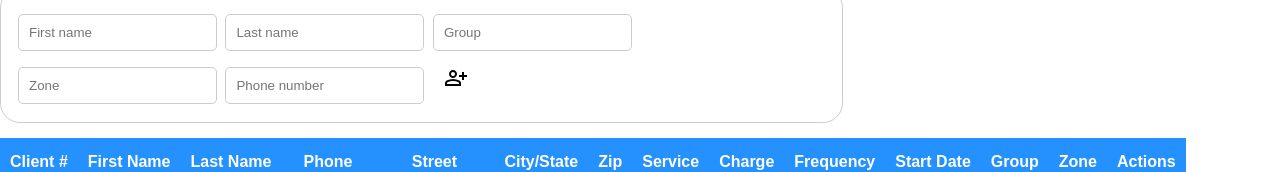
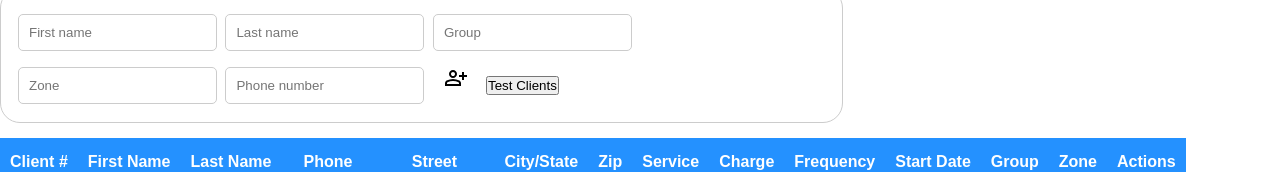
Before and after one commit to iphonemd/Cleaning-manager, a plain HTML site: page client-table.html in a window 1280 px wide. Shown: the part 129-301 px from the top of the page. Drawn offline with Linux system fonts and the light colour scheme.

Commit message:
Update client-table.html
to test clients

```diff
--- a/client-table.html
+++ b/client-table.html
@@ -34,6 +34,7 @@
     <input type="text" placeholder="Zone" id="zone">
     <input type="text" placeholder="Phone number" id="phoneNumber">
     <button id="addClientButton" title="Add a new client."><svg xmlns="http://www.w3.org/2000/svg" height="24px" viewBox="0 -960 960 960" width="24px" fill="#000000"><path d="M720-400v-120H600v-80h120v-120h80v120h120v80H800v120h-80Zm-360-80q-66 0-113-47t-47-113q0-66 47-113t113-47q66 0 113 47t47 113q0 66-47 113t-113 47ZM40-160v-112q0-34 17.5-62.5T104-378q62-31 126-46.5T360-440q66 0 130 15.5T616-378q29 15 46.5 43.5T680-272v112H40Zm80-80h480v-32q0-11-5.5-20T580-306q-54-27-109-40.5T360-360q-56 0-111 13.5T140-306q-9 5-14.5 14t-5.5 20v32Zm240-320q33 0 56.5-23.5T440-640q0-33-23.5-56.5T360-720q-33 0-56.5 23.5T280-640q0 33 23.5 56.5T360-560Zm0-80Zm0 400Z"/></svg></button>
+    <button id="testClients">Test Clients</button>
 </fieldset>
 
   <div style="overflow-x:auto;">
```
